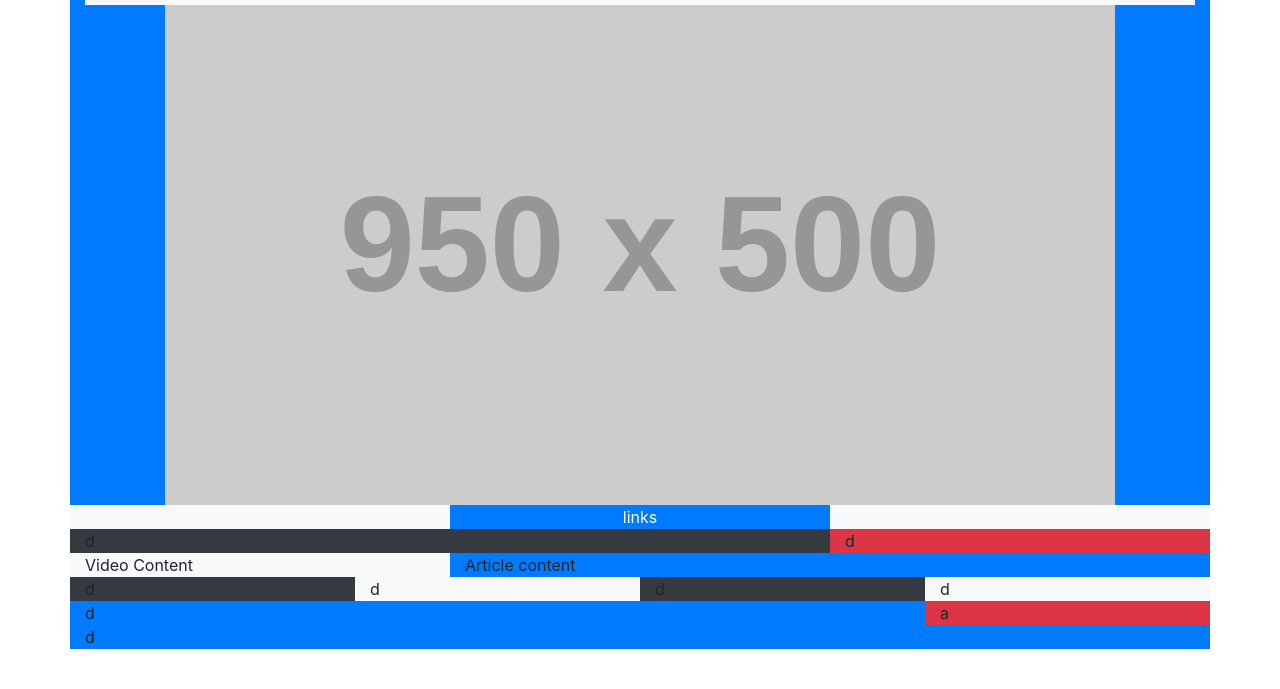
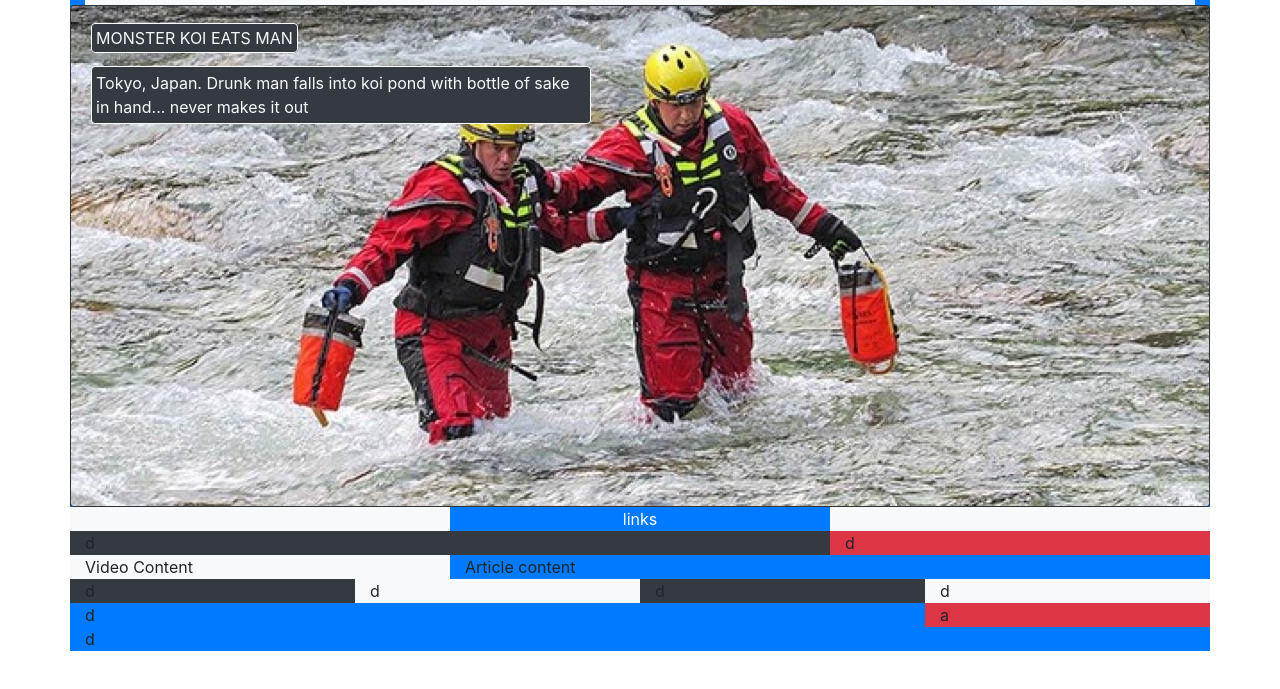
Before and after one commit to LuisERivas/theGoodKoi, a plain HTML site: page index.html in a window 1280 px wide. Shown: the part 51-740 px from the top of the page. Drawn offline with nearby package versions, Linux system fonts and the light colour scheme; placeholder pictures from the web are drawn by us.

Commit message:
added main content place holder and make title into link after aesthetic adjustments

```diff
--- a/assets/css/style.css
+++ b/assets/css/style.css
@@ -0,0 +1,9 @@
+.featureContentTitle{
+max-width: 250px;
+}
+.featureContentContent{
+    max-width: 500px;
+    }
+.featureContentTimestamp{
+    max-width: 185px;
+}
--- a/index.html
+++ b/index.html
@@ -8,7 +8,8 @@
 
     <!-- Bootstrap CSS -->
     <link rel="stylesheet" href="https://stackpath.bootstrapcdn.com/bootstrap/4.3.1/css/bootstrap.min.css" integrity="sha384-ggOyR0iXCbMQv3Xipma34MD+dH/1fQ784/j6cY/iJTQUOhcWr7x9JvoRxT2MZw1T" crossorigin="anonymous">
-  </head>
+    <link rel="stylesheet" href="assets/css/style.css" >
+</head>
   <body>
 <!--******************** Body Container **************************** -->
 <div class="container bg-primary">
@@ -46,7 +47,16 @@
     <div class="col">
         <!--******************** Week's Feature **************************** -->
         <div class="row">
-            <img src="https://via.placeholder.com/950x500.png" class="m-auto">
+            <!--***********Card content****************** -->
+            <div class="card bg-dark text-light">
+                    <!--************** Image (1138x400) **************** -->
+                <img src="assets/images/testHeadline1.jpg" class="card-img" alt="This weeks featured content">
+                <div class="card-img-overlay ">
+                    <a class="card-title rounded bg-dark featureContentTitle text-center text-light p-1 border border-white" href="#" >MONSTER KOI EATS MAN</a>
+                    <p class="card-text mt-3 rounded bg-dark featureContentContent p-1 border border-white">Tokyo, Japan. Drunk man falls into koi pond with bottle of sake in hand... never makes it out</p>
+
+                </div>
+            </div>
         </div>
         <!--******************** Social Media links **************************** -->
         <div class="row bg-dark">
```
Also changed, not shown: assets/images/testHeadline1.jpg (added).
